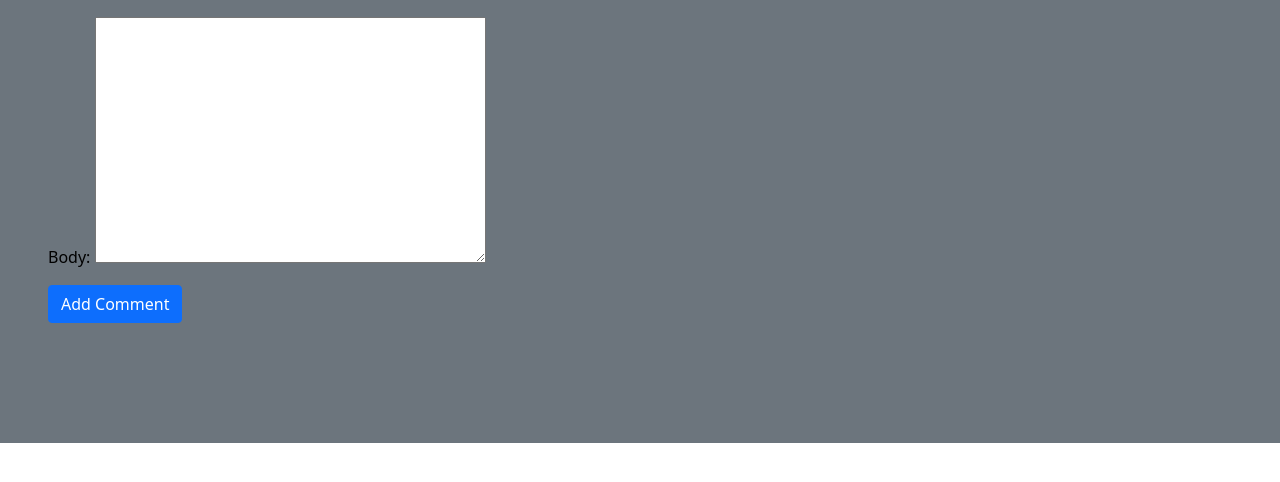
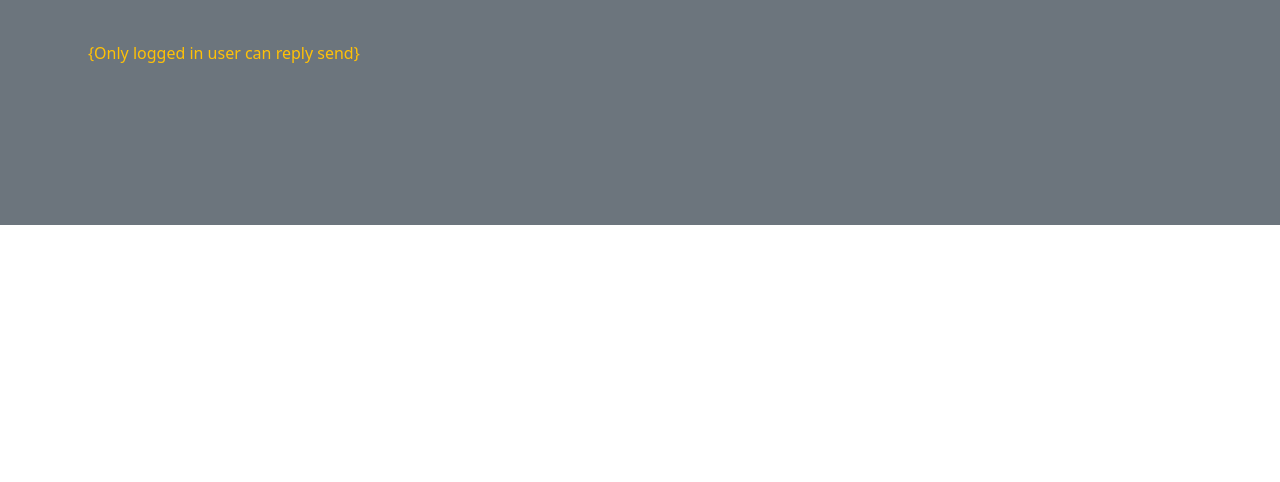
Before and after one commit to mohammadhssn/Social_Network_Project_Django, a Django app: template posts/templates/posts/post_detail.html in a window 1280 px wide. Shown: the part 232-714 px from the top of the page. Run offline with Django 3.2, Linux system fonts and the light colour scheme; the template is opened without the code that fills it: values that come from a table or form of the project are taken from there, others are empty.

Commit message:
fix bug add comment

```diff
--- a/posts/templates/posts/post_detail.html
+++ b/posts/templates/posts/post_detail.html
@@ -18,11 +18,15 @@
         <p class="text-light">There post has {{ total }} comment{{ total|pluralize }}</p>
     {% endwith %}
 
-    <form action="" method="post" class="col-md-5">
-        {% csrf_token %}
-        {{ form.as_p }}
-        <input type="submit" class="btn btn-primary" value="Add Comment">
-    </form>
+    {% if request.user.is_authenticated %}
+        <form action="" method="post" class="col-md-5">
+            {% csrf_token %}
+            {{ form.as_p }}
+            <input type="submit" class="btn btn-primary" value="Add Comment">
+        </form>
+    {% else %}
+                <p class="text-warning p-4 m-3" >{Only logged in user can reply send}</p>
+    {% endif %}
 
 
     <br><br><br>
```
